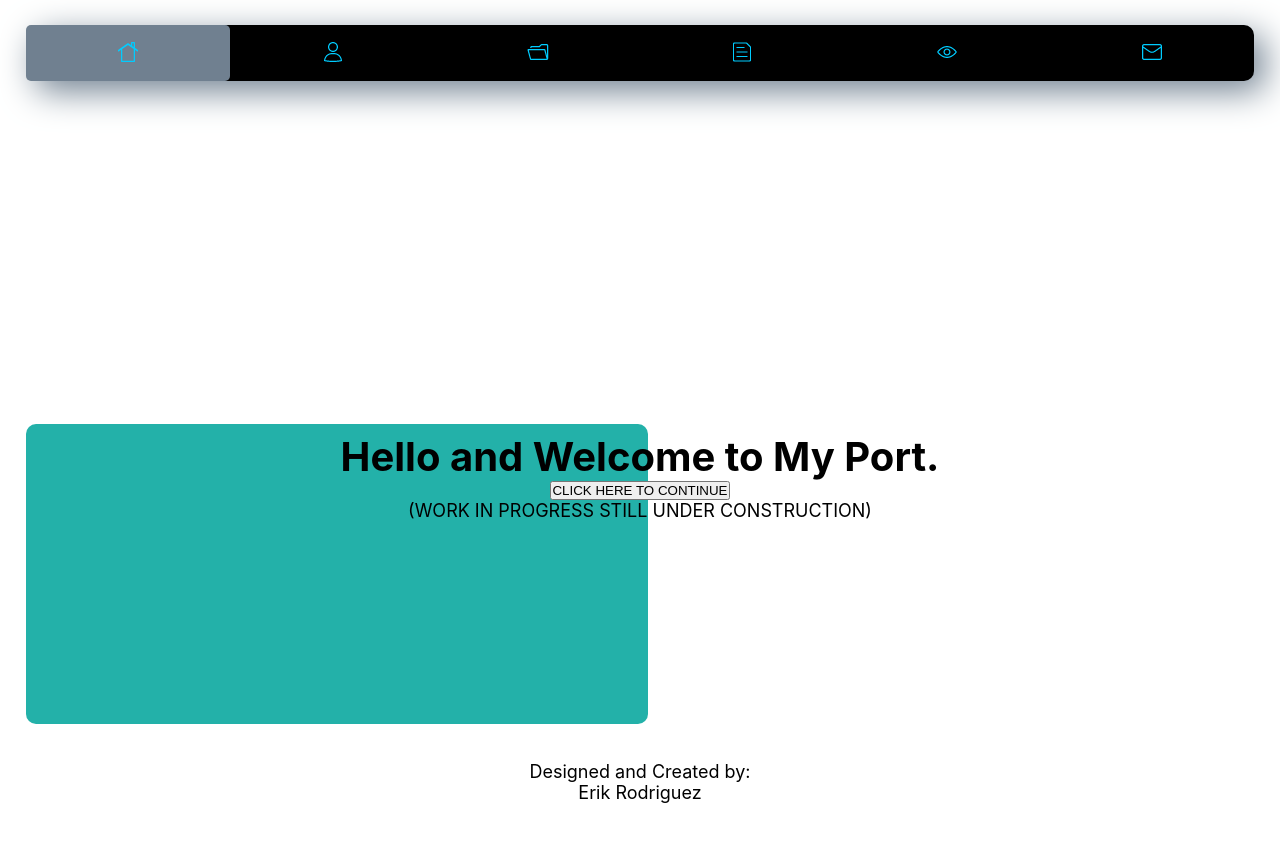
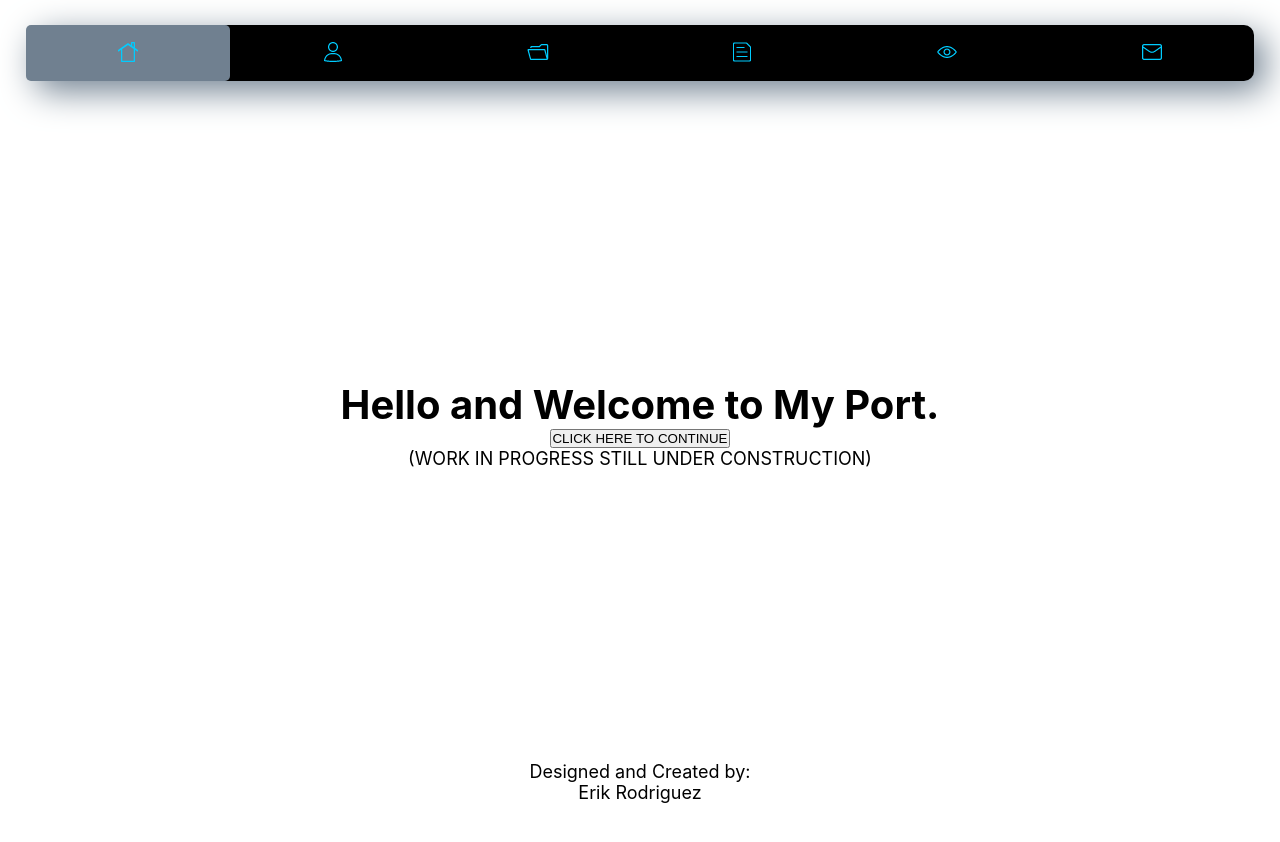
Before and after one commit to ErikRodriguez-webdev/port, a React (Create React App) app in the folder portfolio/: page / in a window 1280 px wide. Built offline with nearby package versions, Linux system fonts and the light colour scheme.

Commit message:
Removed moving background all together

```diff
--- a/portfolio/src/App.css
+++ b/portfolio/src/App.css
@@ -76,19 +76,10 @@ footer {
 /* Home.js */
 .homeMainBox {
   height: 75vh;
-  border: 1px solid transparent;
-  margin: 0 auto;
-}
-
-.homeText {
-  margin: 25% auto;
-}
-
-.movingRectangle {
-  will-change: width, height, left, top;
-  position: absolute;
-  border-radius: 10px;
-  z-index: -1;
+  display: flex;
+  justify-content: center;
+  align-items: center;
+  flex-direction: column;
 }
 
 /* About.js & ImageDisplay.js */
--- a/portfolio/src/components/Home.js
+++ b/portfolio/src/components/Home.js
@@ -1,56 +1,18 @@
 import React from "react";
-import { useSpring, animated } from "react-spring";
 import { useHistory } from "react-router-dom";
 import "../App.css";
 
 const Home = () => {
   const history = useHistory();
 
-  //Homepage Rectangle Sliding Animation
-  const props = useSpring({
-    from: {
-      left: "0%",
-      top: "0%",
-      width: "0%",
-      height: "0%",
-      background: "lightgreen",
-    },
-    to: async (next) => {
-      while (1) {
-        await next({
-          left: "0%",
-          top: "0%",
-          width: "100%",
-          height: "100%",
-          background: "lightblue",
-        });
-        await next({ height: "50%", background: "lightgreen" });
-        await next({
-          width: "50%",
-          left: "50%",
-          background: "lightgoldenrodyellow",
-        });
-        await next({ top: "0%", height: "100%", background: "lightpink" });
-        await next({ top: "50%", height: "50%", background: "lightsalmon" });
-        await next({ width: "100%", left: "0%", background: "lightcoral" });
-        await next({ width: "50%", background: "lightseagreen" });
-        await next({ top: "0%", height: "100%", background: "lightskyblue" });
-        await next({ width: "100%", background: "lightslategrey" });
-      }
-    },
-  });
-
   return (
     <>
       <div className="homeMainBox">
-        <div className="homeText">
-          <h1>Hello and Welcome to My Port.</h1>
-          <button onClick={() => history.push("/about")}>
-            CLICK HERE TO CONTINUE
-          </button>
-          <p>(WORK IN PROGRESS STILL UNDER CONSTRUCTION)</p>
-        </div>
-        <animated.div className="movingRectangle" style={props} />
+        <h1>Hello and Welcome to My Port.</h1>
+        <button onClick={() => history.push("/about")}>
+          CLICK HERE TO CONTINUE
+        </button>
+        <p>(WORK IN PROGRESS STILL UNDER CONSTRUCTION)</p>
       </div>
     </>
   );
```
